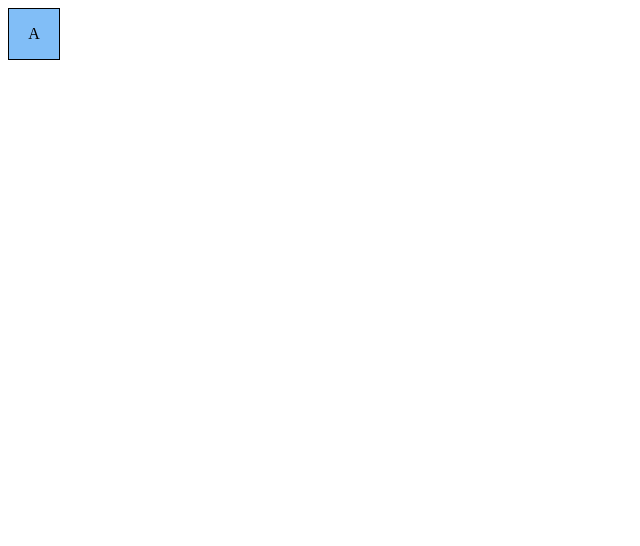
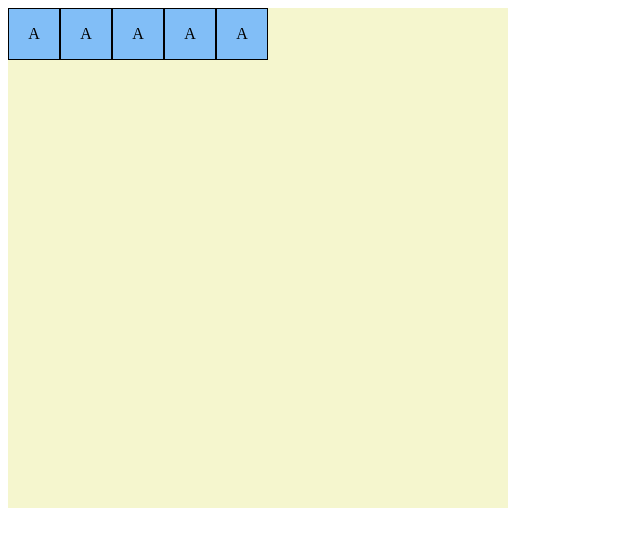
Before and after one commit to valkov/oyyoohtml5, a plain HTML site: page index.html in a window 1280 px wide. Shown: the whole page, without its empty margins (0-640 px from the left). Drawn offline with nearby package versions, Linux system fonts and the light colour scheme.

Commit message:
testing dom

```diff
--- a/index.html
+++ b/index.html
@@ -17,13 +17,28 @@
          border: solid 1px black;
          float: left;
      }
+
+	.board {
+		width: 500px;
+		height: 500px;
+		background: #F5F6CE;
+     }
  }
  </style>
 
-<div id="draggable" class="letterBlock">
-  <center><p>A</p></center>
+
+
+<div id="board" class="board">
+<script>
+	for(var i = 0; i < 5; i++) {
+		$('#board').append( "<div id='letter" + i + "' class='letterBlock'><center><p>A</p></center></div>" );
+		var currentLetter = $('#letter'+ i);
+		//console.log(currentLetter);
+		//currentLetter.style.left = '100px';
+		//currentLetter.style.top = '16px';
+		currentLetter.draggable();
+	}
+</script>
 </div>
- <script>$('#draggable').draggable();</script>
-
 </body>
 </html>
```
